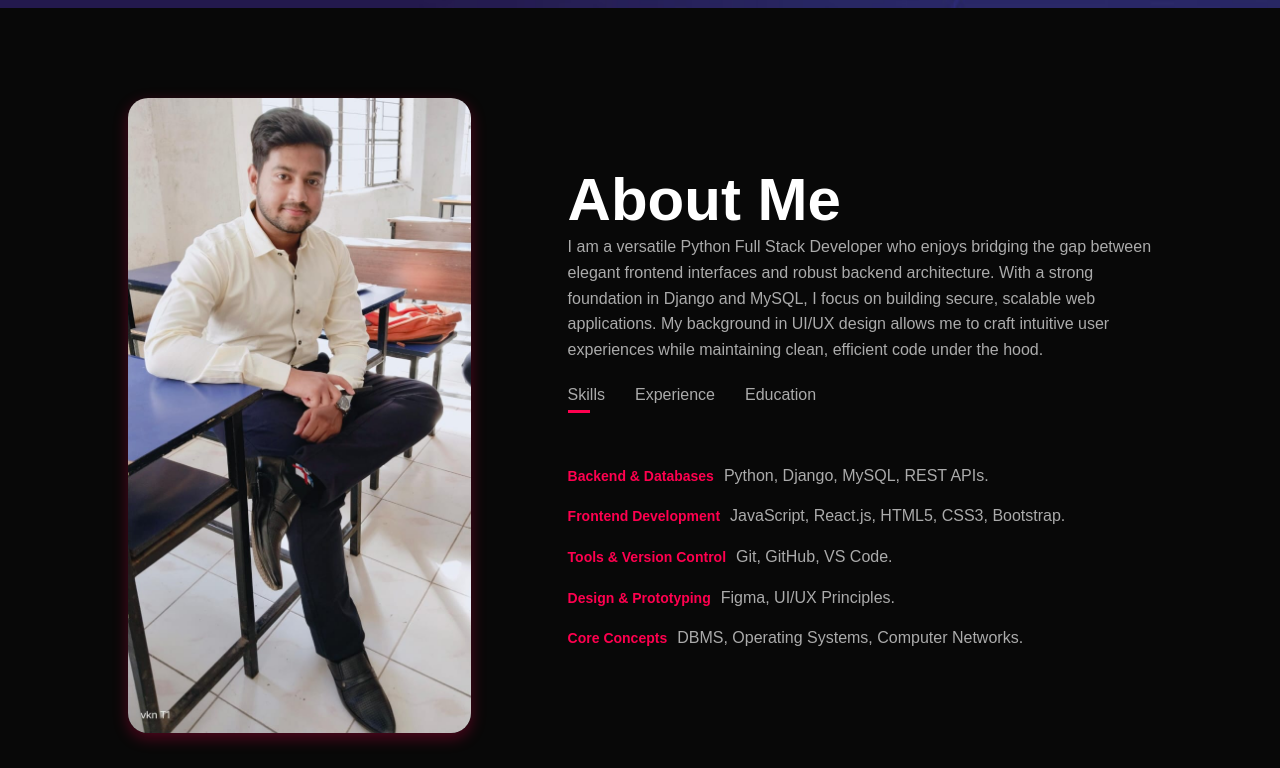
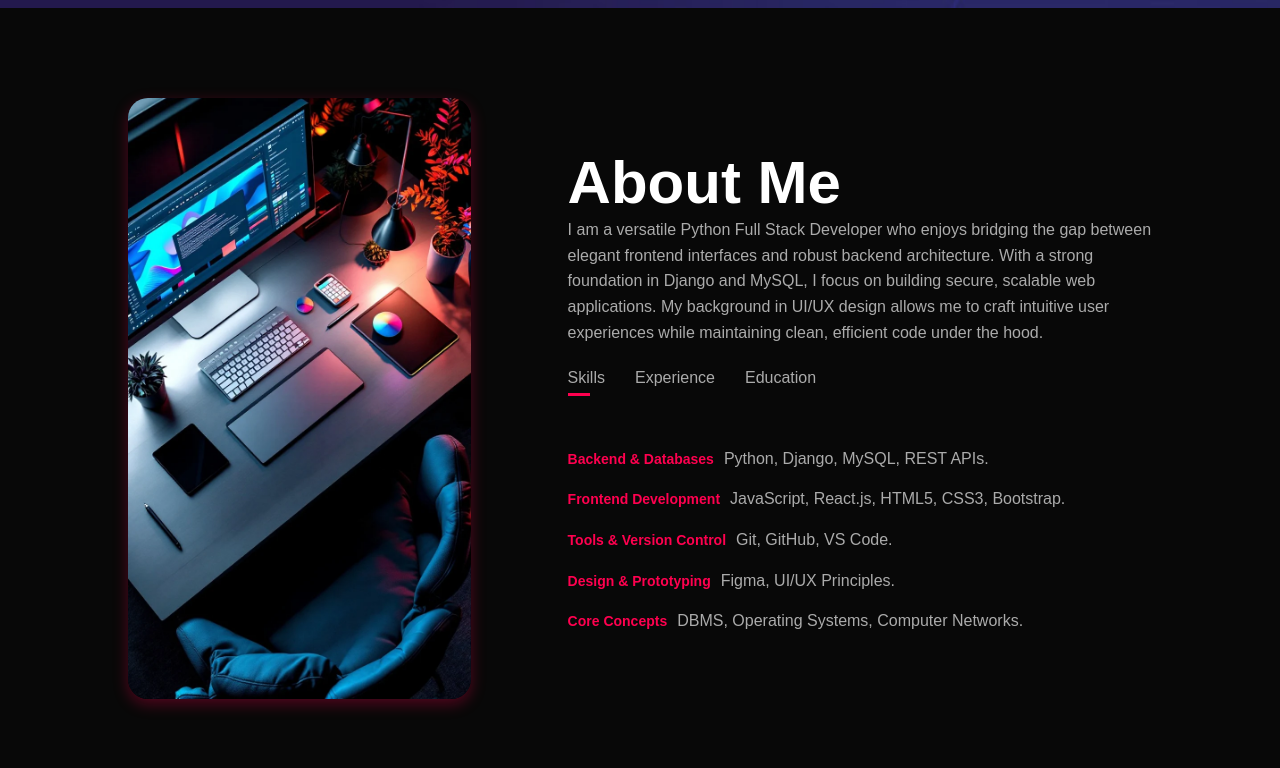
Before and after one commit to ShayanQaiser/Personal-portfolio, a plain HTML site: page index.html in a window 1280 px wide. Shown: the part 792-1560 px from the top of the page. Drawn offline with Linux system fonts and the light colour scheme.

Commit message:
Update index.html

```diff
--- a/index.html
+++ b/index.html
@@ -40,7 +40,7 @@
                 <!-- Column 1: Flexible Photo -->
                 <div class="about-col-1">
                     <!-- Placeholder image path, put your chosen About photo here -->
-                    <img src="image/WhatsApp Image 2023-10-30 at 00.27.23_93ecf7cb.jpg" alt="About Me Portrait">
+                    <img src="image/img4.webp" alt="About Me Portrait">
                 </div>
                 <!-- Column 2: Padded Text -->
                 <div class="about-col-2 about-me-text">
```
